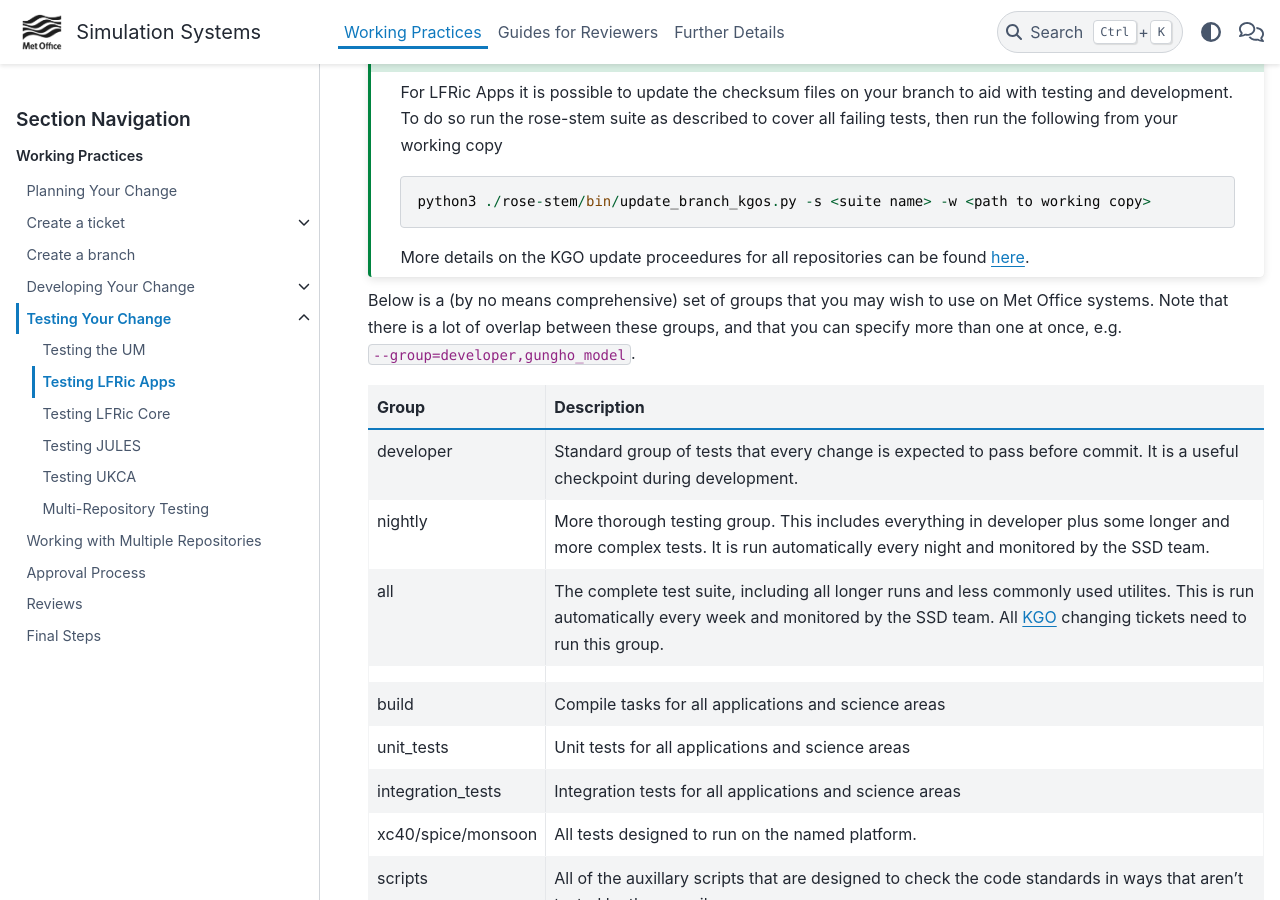
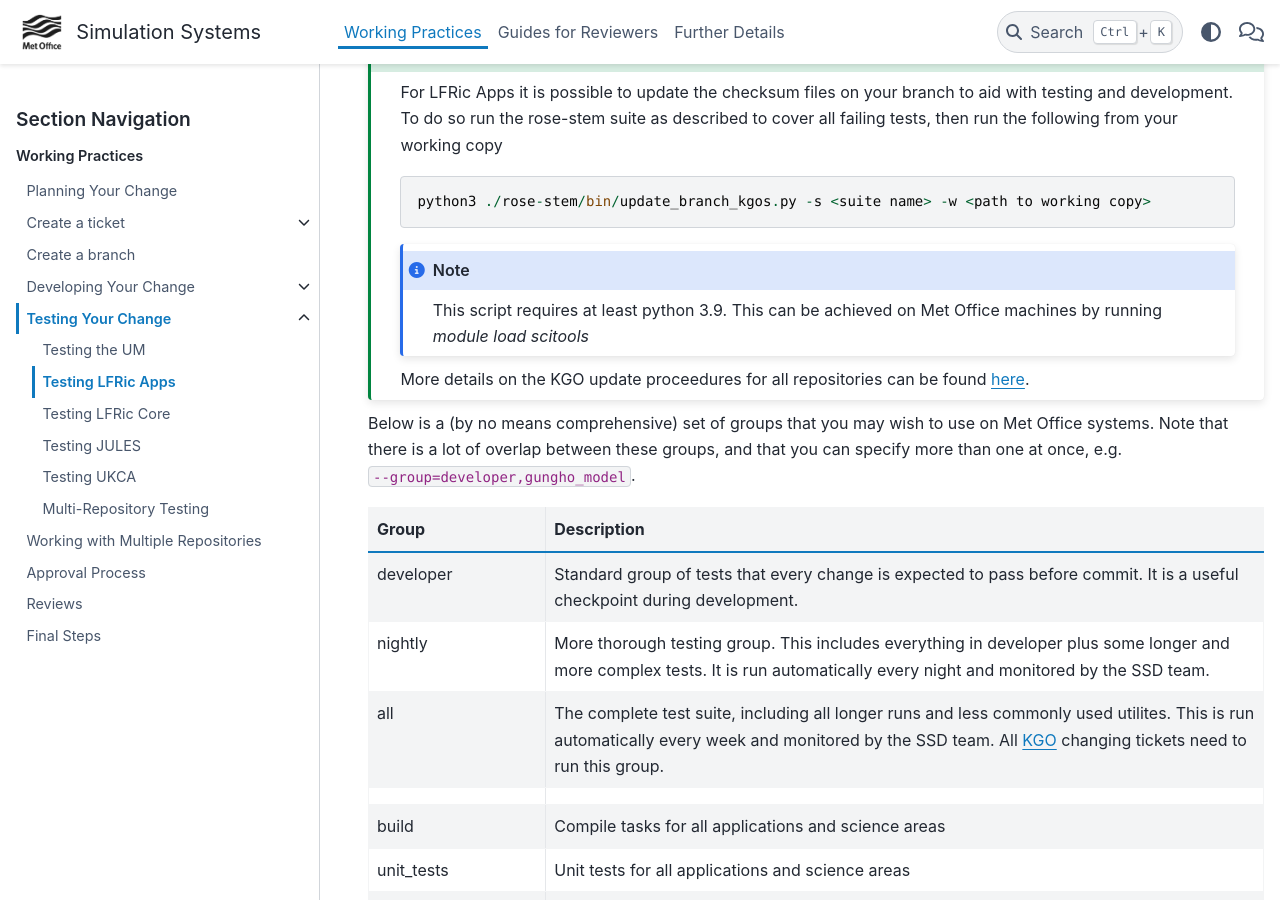
Before and after one commit to MetOffice/simulation-systems, a Sphinx documentation site: the page built from source/WorkingPractices/TestSuites/lfric_apps.rst, in a window 1280 px wide and 900 px high, scrolled down 656 px. Built offline with Sphinx 7.4.7 and the PyData theme 0.15.4, drawn with Linux system fonts in a browser that asks for light colours.

Commit message:
updates to KGO process

```diff
--- a/source/Reviewers/howtocommit.rst
+++ b/source/Reviewers/howtocommit.rst
@@ -479,6 +479,9 @@
 
             python3 ./rose-stem/bin/update_branch_kgos.py -s <suite name> -w <path to working copy>
 
+        .. note::
+            This script requires at least python 3.9. This can be achieved on
+            Met Office machines by running `module load scitools`
 
     .. tab-item:: LFRic Core
 
--- a/source/WorkingPractices/TestSuites/lfric_apps.rst
+++ b/source/WorkingPractices/TestSuites/lfric_apps.rst
@@ -34,6 +34,10 @@
     .. code-block::
 
         python3 ./rose-stem/bin/update_branch_kgos.py -s <suite name> -w <path to working copy>
+
+    .. note::
+        This script requires at least python 3.9. This can be achieved on
+        Met Office machines by running `module load scitools`
 
     More details on the KGO update proceedures for all repositories can be found
     :ref:`here <kgo_instructions>`.
--- a/source/WorkingPractices/kgo.rst
+++ b/source/WorkingPractices/kgo.rst
@@ -7,8 +7,8 @@
 variables **and** diagnostics maintain the same answers with your code included
 but switched off).
 
-The most common reason why a code change does not regress is when a bug is
-discovered and fixed.
+Usually, a code change does not regress when either a bug is a
+discovered and fixed, or a science area is introduced or enhanced.
 
 .. important::
   Where a change in answers occurs, the developer must contact the configuration
```
